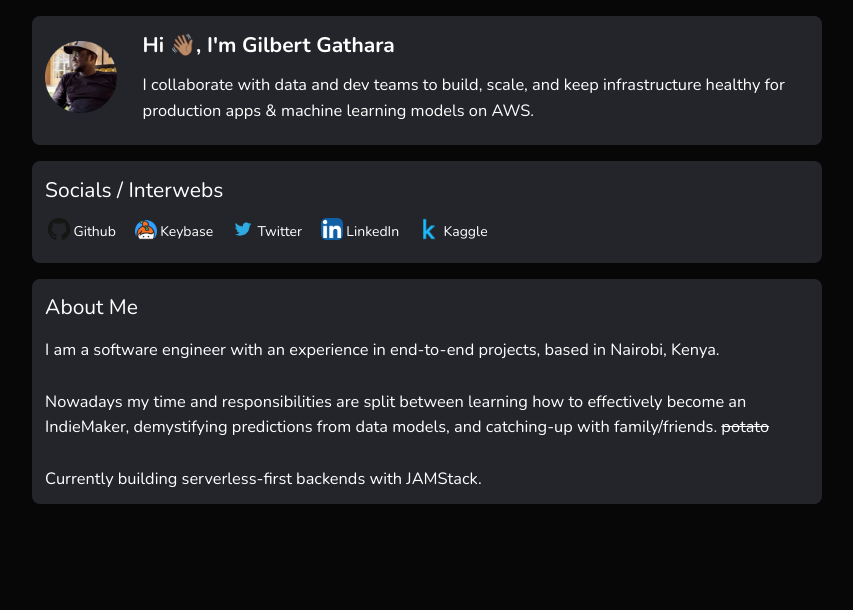
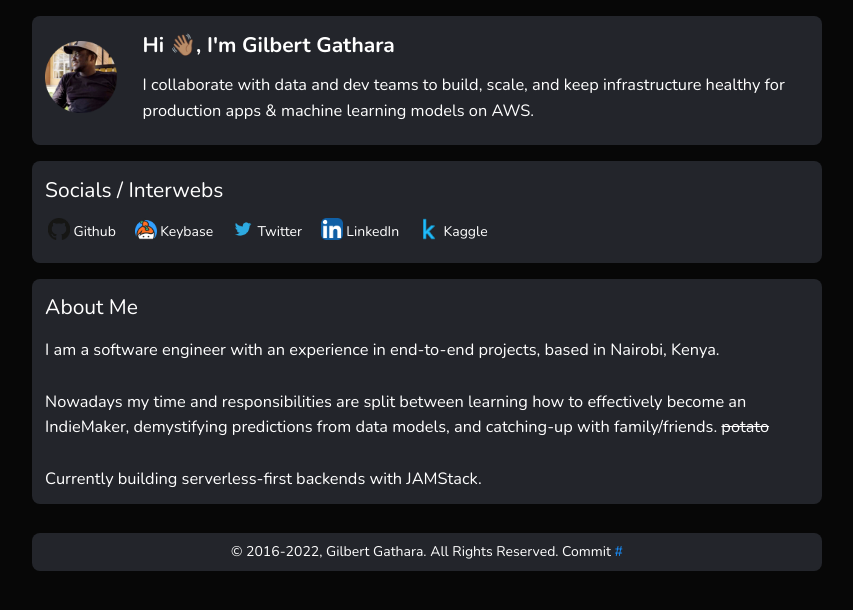
Before and after one commit to Gilbertly/.com, a Next.js app: page / in a window 1280 px wide. Shown: the top 610 px of the page, without its empty margins (213-1066 px from the left). Built offline with nearby package versions, Linux system fonts and the light colour scheme.

Commit message:
refactor: add more components

```diff
--- a/package.json
+++ b/package.json
@@ -4,8 +4,8 @@
   "description": "Personal portfolio site",
   "main": "src/pages/index.tsx",
   "scripts": {
-    "build:dev": "GIT_HASH=$(git rev-parse HEAD) && next",
-    "build:prod": "GIT_HASH=$(git rev-parse HEAD) && next build",
+    "build:dev": "export NEXT_PUBLIC_GIT_HASH=$(git rev-parse HEAD) && next",
+    "build:prod": "npm run lint && next build && next export",
     "start": "next start",
     "lint": "next lint",
     "zip:assets": "zip -qr public.zip ./public",
--- a/src/components/Footer.tsx
+++ b/src/components/Footer.tsx
@@ -1,36 +1,26 @@
-// import * as React from 'react';
-// import { useStaticQuery, graphql } from 'gatsby';
+import * as React from 'react';
 
-// export const Footer = () => {
-//   const currentYear = new Date().getFullYear();
-//   const data = useStaticQuery(graphql`
-//     query FooterQuery {
-//       site {
-//         siteMetadata {
-//           gitHash
-//         }
-//       }
-//     }
-//   `);
-//   const gitHashFull = data.site.siteMetadata.gitHash;
-//   const gitHashShort = gitHashFull.slice(0, 7);
-//   const gitCommitUrl = `https://github.com/Gilbertly/.com/commit/${gitHashFull}`;
+export const Footer = () => {
+  const currentYear = new Date().getFullYear();
+  const gitHashFull = process.env.NEXT_PUBLIC_GIT_HASH || '';
+  const gitHashShort = gitHashFull.slice(0, 7);
+  const gitCommitUrl = `https://github.com/Gilbertly/.com/commit/${gitHashFull}`;
 
-//   return (
-//     <footer className="section-footer">
-//       <h4 className="footer-content">
-//         <span role="img" aria-label="copyright">
-//           &copy; {`2016-${currentYear}, Gilbert Gathara. `}
-//         </span>
-//         <span>
-//           {`All Rights Reserved. Commit `}
-//           <a
-//             href={gitCommitUrl}
-//             target="_blank"
-//             rel="noopener noreferrer"
-//           >{`#${gitHashShort}`}</a>
-//         </span>
-//       </h4>
-//     </footer>
-//   );
-// };
+  return (
+    <footer className="section-footer">
+      <h4 className="footer-content">
+        <span role="img" aria-label="copyright">
+          &copy; {`2016-${currentYear}, Gilbert Gathara. `}
+        </span>
+        <span>
+          {`All Rights Reserved. Commit `}
+          <a
+            href={gitCommitUrl || ''}
+            target="_blank"
+            rel="noopener noreferrer"
+          >{`#${gitHashShort}`}</a>
+        </span>
+      </h4>
+    </footer>
+  );
+};
--- a/src/components/Socials.tsx
+++ b/src/components/Socials.tsx
@@ -8,7 +8,7 @@
 
 type SocialProps = {
   name: string;
-  url: object;
+  img: StaticImageData;
   height: number;
   width: number;
   alt: string;
@@ -19,7 +19,7 @@
   const socials: SocialProps[] = [
     {
       name: 'Github',
-      url: githubIcon,
+      img: githubIcon,
       height: 22,
       width: 22,
       alt: 'Github Icon',
@@ -27,7 +27,7 @@
     },
     {
       name: 'Keybase',
-      url: keybaseIcon,
+      img: keybaseIcon,
       height: 22,
       width: 22,
       alt: 'Keybase Icon',
@@ -35,7 +35,7 @@
     },
     {
       name: 'Twitter',
-      url: twitterIcon,
+      img: twitterIcon,
       height: 22,
       width: 22,
       alt: 'Twitter Icon',
@@ -43,7 +43,7 @@
     },
     {
       name: 'LinkedIn',
-      url: linkedinIcon,
+      img: linkedinIcon,
       height: 22,
       width: 22,
       alt: 'LinkedIn Icon',
@@ -51,7 +51,7 @@
     },
     {
       name: 'Kaggle',
-      url: kaggleIcon,
+      img: kaggleIcon,
       height: 22,
       width: 22,
       alt: 'Kaggle Icon',
@@ -69,7 +69,7 @@
     >
       <div className="icon">
         <Image
-          src={social.url}
+          src={social.img}
           alt={social.alt}
           width={social.width}
           height={social.height}
--- a/src/pages/index.tsx
+++ b/src/pages/index.tsx
@@ -6,7 +6,7 @@
 // import { FrontendSkillset } from '../components/FrontendSkillset';
 // import { BackendSkillset } from '../components/BackendSkillset';
 // import { DataSkillset } from '../components/DataSkillset';
-// import { Footer } from '../components/Footer';
+import { Footer } from '../components/Footer';
 
 const Home: NextPage = () => {
   return (
@@ -23,9 +23,11 @@
       <Header />
       <Socials />
       <AboutMe />
+
       {/* <FrontendSkillset frontendIcons={frontendIcons} />
       <BackendSkillset backendIcons={backendIcons} awsIcons={backendAWSIcons} />
       <DataSkillset dataIcons={dataIcons} /> */}
+      <Footer />
     </div>
   );
 };
```
